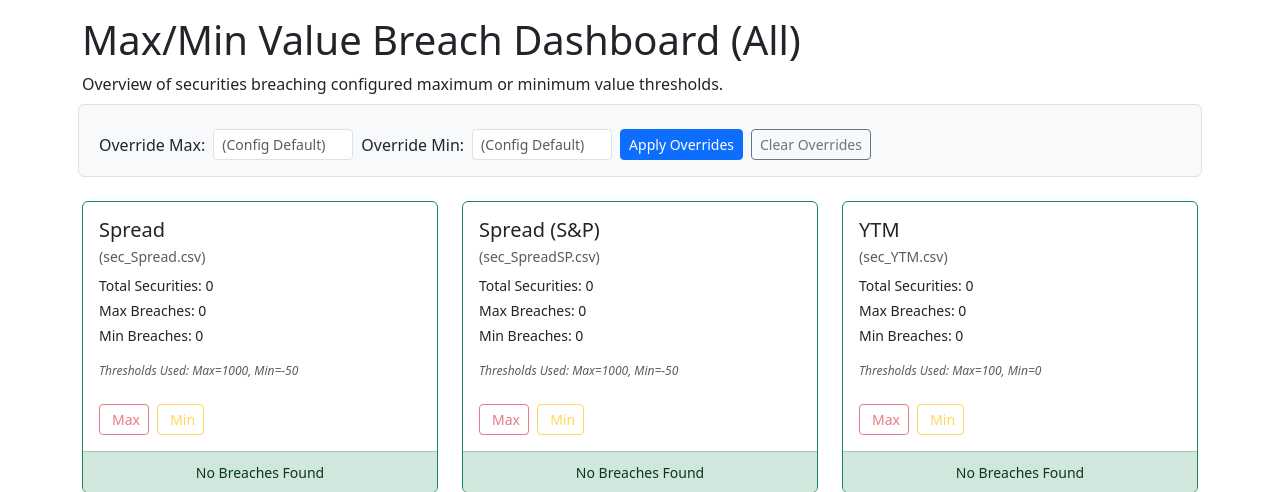
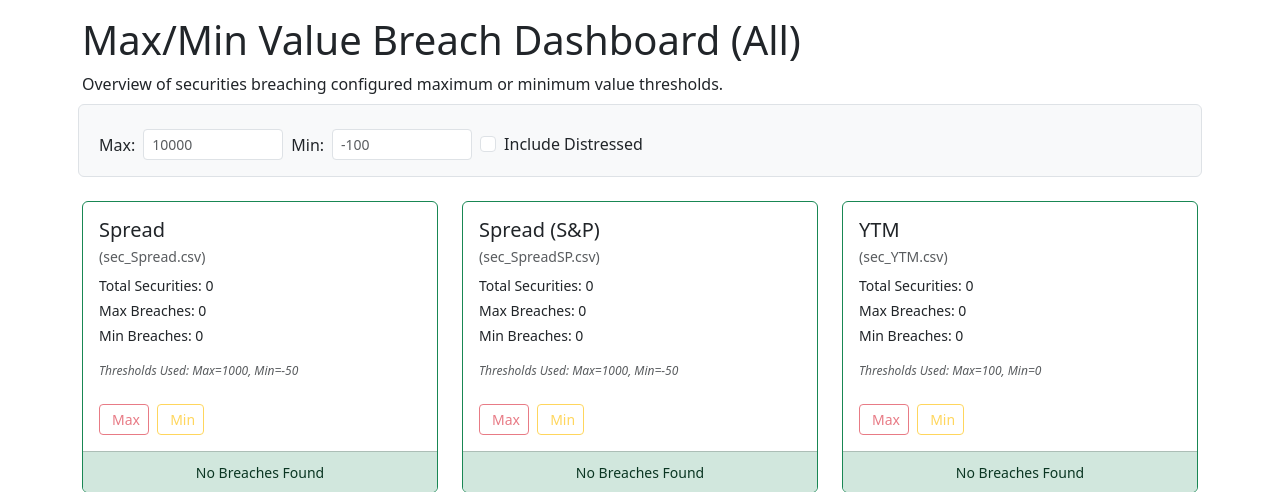
Before and after one commit to Cluckhead/Bang, a Flask app: page /maxmin/dashboard/ in a window 1280 px wide. Shown: the part 104-596 px from the top of the page. Run offline with Flask 3, Linux system fonts and the light colour scheme.

Commit message:
added is distressed filter to Max Min

```diff
--- a/app.py
+++ b/app.py
@@ -87,6 +87,9 @@ def create_app() -> Flask:
         file_handler.setFormatter(log_formatter)
         file_handler.setLevel(logging.DEBUG) # Log DEBUG and higher to file
         app.logger.addHandler(file_handler)
+        # --- Add file handler to root logger ---
+        logging.getLogger().addHandler(file_handler)
+        logging.getLogger().setLevel(logging.DEBUG)
         app.logger.info(f"File logging configured to: {log_file_path} (Level: DEBUG)")
     except Exception as e:
         app.logger.error(f"Failed to configure file logging to {log_file_path}: {e}", exc_info=True)
@@ -97,6 +100,8 @@ def create_app() -> Flask:
     # Set console level potentially higher for less noise (e.g., INFO) or keep DEBUG for development
     console_handler.setLevel(logging.DEBUG)
     app.logger.addHandler(console_handler)
+    # --- Add console handler to root logger ---
+    logging.getLogger().addHandler(console_handler)
 
     app.logger.info("Centralized logging configured (File & Console).")
     # --- End Logging Configuration ---
--- a/templates/maxmin_dashboard.html
+++ b/templates/maxmin_dashboard.html
@@ -16,30 +16,27 @@
     {% set form_action_url = url_for('maxmin_bp.dashboard', group_name=group_name) if group_name else url_for('maxmin_bp.dashboard') %}
 
     {# --- Threshold Override Form --- #}
-    <form method="GET" action="{{ form_action_url }}" class="row gx-2 gy-2 align-items-center mb-4 p-3 border rounded bg-light">
+    <form method="GET" action="{{ form_action_url }}" class="row gx-2 gy-2 align-items-center mb-4 p-3 border rounded bg-light" id="dashboard-filter-form">
         <div class="col-auto">
-            <label for="maxInput" class="form-label mb-0">Override Max:</label>
+            <label for="maxInput" class="form-label mb-0">Max:</label>
         </div>
         <div class="col-auto">
-            {# Use applied_max (the override value if provided) to pre-fill #}
-            <input type="number" step="any" class="form-control form-control-sm" id="maxInput" name="max" value="{{ applied_max if applied_max is not none else '' }}" placeholder="(Config Default)" style="width: 140px;">
+            {# Show config default as placeholder if no override, and value if override #}
+            <input type="number" step="any" class="form-control form-control-sm" id="maxInput" name="max" value="{{ applied_max if applied_max is not none else '' }}" placeholder="{{ DEFAULT_MAX_THRESHOLD if applied_max is none else '' }}" style="width: 140px;" onchange="this.form.submit()" onkeydown="if(event.key==='Enter'){this.form.submit();}">
         </div>
         <div class="col-auto">
-            <label for="minInput" class="form-label mb-0">Override Min:</label>
+            <label for="minInput" class="form-label mb-0">Min:</label>
         </div>
         <div class="col-auto">
-            {# Use applied_min (the override value if provided) to pre-fill #}
-            <input type="number" step="any" class="form-control form-control-sm" id="minInput" name="min" value="{{ applied_min if applied_min is not none else '' }}" placeholder="(Config Default)" style="width: 140px;">
+            {# Show config default as placeholder if no override, and value if override #}
+            <input type="number" step="any" class="form-control form-control-sm" id="minInput" name="min" value="{{ applied_min if applied_min is not none else '' }}" placeholder="{{ DEFAULT_MIN_THRESHOLD if applied_min is none else '' }}" style="width: 140px;" onchange="this.form.submit()" onkeydown="if(event.key==='Enter'){this.form.submit();}">
         </div>
         <div class="col-auto">
-            <button type="submit" class="btn btn-primary btn-sm">Apply Overrides</button>
+            <div class="form-check">
+                <input class="form-check-input" type="checkbox" id="includeDistressed" name="include_distressed" value="1" {% if include_distressed %}checked{% endif %} onchange="this.form.submit()">
+                <label class="form-check-label" for="includeDistressed">Include Distressed</label>
+            </div>
         </div>
-        <div class="col-auto">
-             {# Link to clear overrides (go back to default view for this group/all) #}
-            <a href="{{ form_action_url }}" class="btn btn-outline-secondary btn-sm">Clear Overrides</a>
-        </div>
-        {# Optionally display the default thresholds #}
-        {# <small class="text-muted">(Overall Defaults: Max {{ DEFAULT_MAX_THRESHOLD }}, Min {{ DEFAULT_MIN_THRESHOLD }})</small> #}
     </form>
 
     {% if applied_max is not none or applied_min is not none %}
--- a/views/maxmin_views.py
+++ b/views/maxmin_views.py
@@ -61,12 +61,15 @@ def dashboard(group_name=None):
         # Check for user overrides from query parameters
         override_max, override_min = _get_threshold_overrides(request.args)
 
+        include_distressed = request.args.get('include_distressed', '0') == '1'
+
         # Fetch summary data using the appropriate config and overrides
         summary_data = get_breach_summary(
             data_folder=current_app.config['DATA_FOLDER'],
             threshold_config=threshold_config,
             override_max=override_max,
-            override_min=override_min
+            override_min=override_min,
+            include_distressed=include_distressed
         )
 
         # Determine the thresholds that were actually applied for display
@@ -105,7 +108,8 @@ def dashboard(group_name=None):
             applied_min=applied_min,
             # Pass defaults for the form placeholder text
             DEFAULT_MAX_THRESHOLD=DEFAULT_MAX_THRESHOLD,
-            DEFAULT_MIN_THRESHOLD=DEFAULT_MIN_THRESHOLD
+            DEFAULT_MIN_THRESHOLD=DEFAULT_MIN_THRESHOLD,
+            include_distressed=include_distressed
         )
     except Exception as e:
         current_app.logger.error(f"Error generating max/min dashboard (group: {group_name}): {e}", exc_info=True)
@@ -141,14 +145,18 @@ def details(filename, breach_type):
         if not file_config:
              current_app.logger.warning(f"Max/Min thresholds not configured for file: {filename}. Using defaults.")
 
-        current_app.logger.debug(f"Calling get_breach_details for {filename}/{breach_type} with Max={max_threshold}, Min={min_threshold}")
+        include_distressed = request.args.get('include_distressed', '0') == '1'
+
+        current_app.logger.debug(f"DETAILS: filename={filename}, breach_type={breach_type}, max={max_threshold}, min={min_threshold}, include_distressed={include_distressed}")
         breaches, total_count = get_breach_details(
             filename,
             breach_type=breach_type,
             data_folder=current_app.config['DATA_FOLDER'],
             max_threshold=max_threshold, # Use file-specific or override threshold
-            min_threshold=min_threshold  # Use file-specific or override threshold
+            min_threshold=min_threshold,  # Use file-specific or override threshold
+            include_distressed=include_distressed
         )
+        current_app.logger.debug(f"DETAILS: Returned {len(breaches)} breaches (total_count={total_count}) for include_distressed={include_distressed}")
         # Prepare static columns for table header (from first item if available)
         static_columns = []
         if breaches:
@@ -181,7 +189,8 @@ def details(filename, breach_type):
             total_count=total_count,
             static_columns=static_columns,
             id_column=ID_COLUMN,
-            dashboard_url=dashboard_url # Add URL for back button
+            dashboard_url=dashboard_url, # Add URL for back button
+            include_distressed=include_distressed
         )
     except FileNotFoundError:
         current_app.logger.error(f"Data file not found for max/min details: {os.path.join(current_app.config['DATA_FOLDER'], filename)}")
```
Also changed, not shown: Docs/Features.md (+11 -0 lines), maxmin_processing.py (+56 -7 lines), templates/maxmin_details.html (+18 -4 lines).
